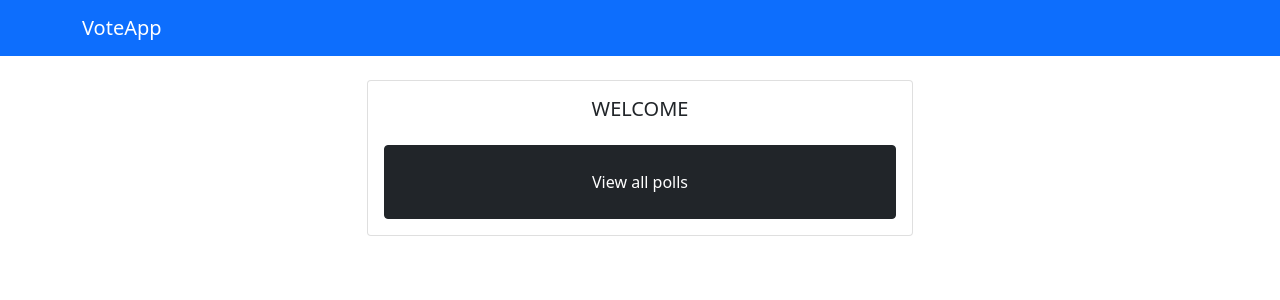
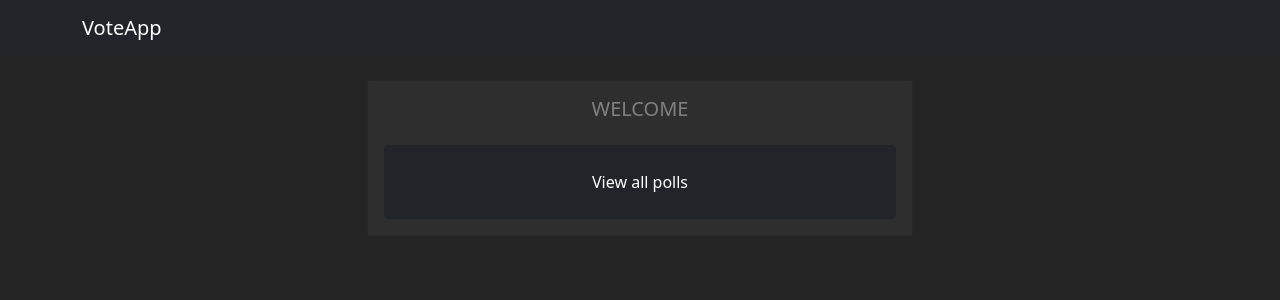
Before and after one commit to 0imami0/voteApp, a Django app: page / in a window 1280 px wide. Shown: the top 300 px of the page. Run offline with Django 3.2, Linux system fonts and the light colour scheme.

Commit message:
ready to dep

```diff
--- /dev/null
+++ b/runtime.txt
@@ -0,0 +1 @@
+python-3.9.5
--- /dev/null
+++ b/static/css/main.css
@@ -0,0 +1,18 @@
+body{
+	background-color: rgba(36, 36, 36)!important;
+	/*padding-top: 25px;*/
+}
+
+.card-body{
+	background: #2e2e2e;
+	color: grey;
+}
+
+.card{
+	background: #2e2e2e;
+	color: grey;
+}
+
+h1{
+	color: white;
+}
--- a/templates/base.html
+++ b/templates/base.html
@@ -1,3 +1,4 @@
+{% load static %}
 <!DOCTYPE html>
 <html>
 <head>
@@ -7,6 +8,7 @@
 	rel="stylesheet"
 	integrity="sha384-EVSTQN3/azprG1Anm3QDgpJLIm9Nao0Yz1ztcQTwFspd3yD65VohhpuuCOmLASjC"
 	crossorigin="anonymous">
+	<link rel="stylesheet" type="text/css" href="{% static 'css/main.css' %}">
 	<title>VoteApp</title>
 </head>
 <body>
--- a/templates/partials/_navbar.html
+++ b/templates/partials/_navbar.html
@@ -1,4 +1,4 @@
-<nav class="navbar navbar-dark bg-primary mb-4">
+<nav class="navbar navbar-dark bg-dark mb-4">
 	<div class="container">
 		<a class="navbar-brand" href="/">VoteApp</a>
 	</div>
```
Also changed, not shown: requirements.txt (added, +7 -0 lines), voteApp/settings.py (+11 -2 lines), db.sqlite3, 3 other files.
